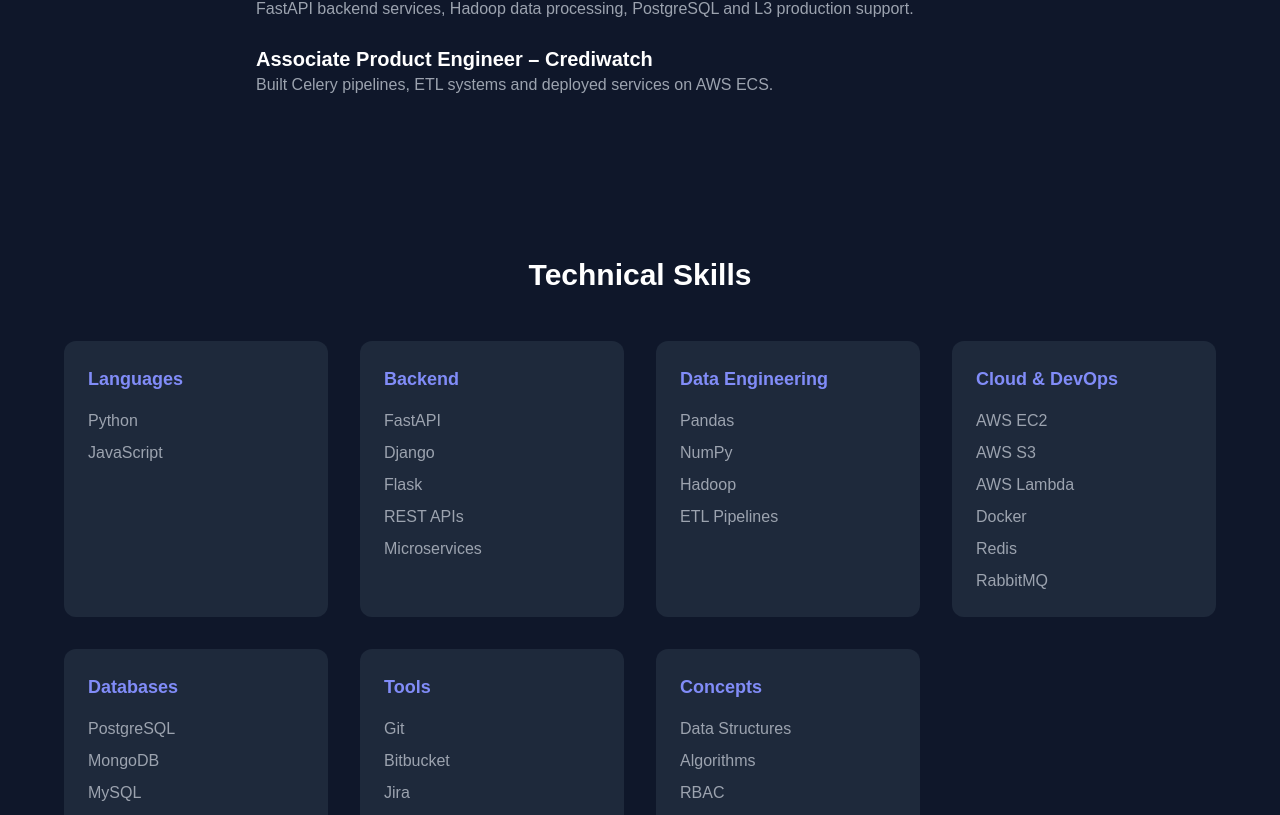
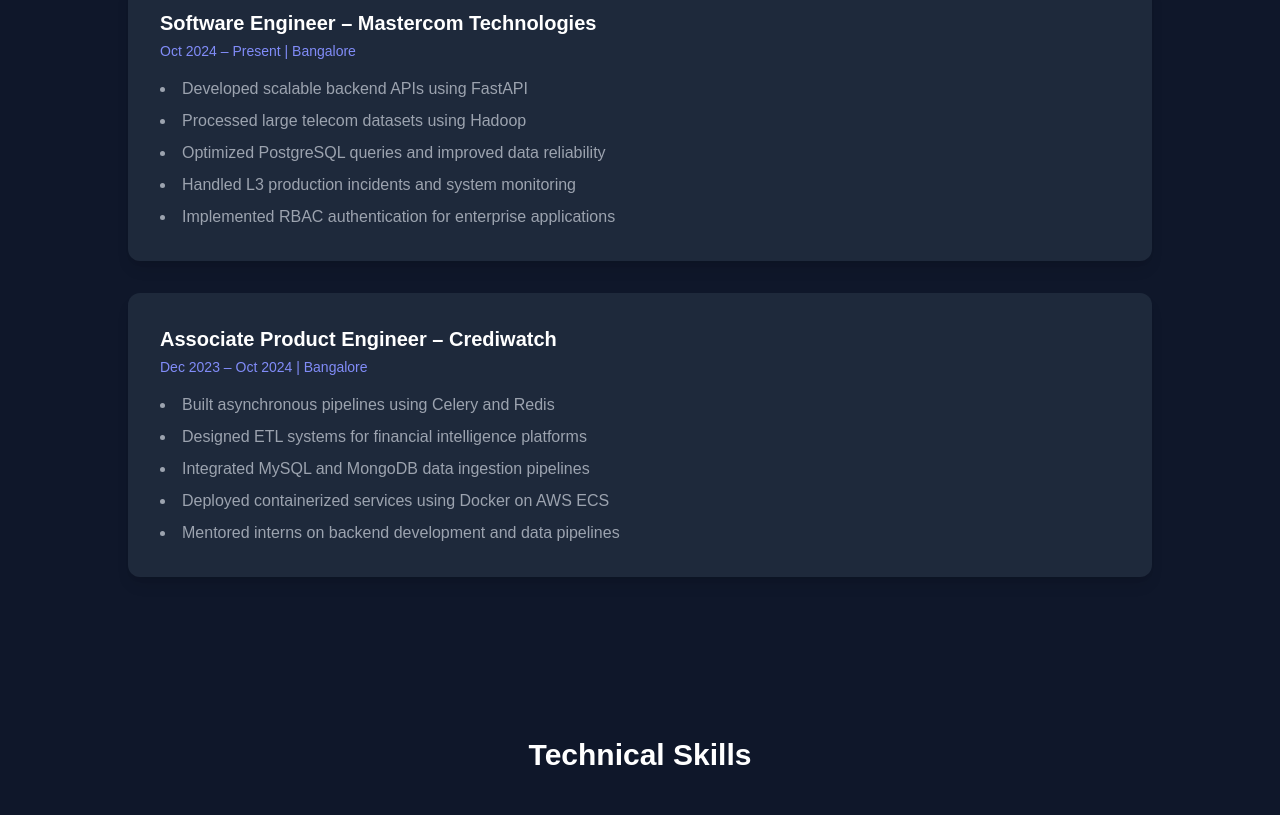
Before and after one commit to Gayathridevi006/gayathri-portfolio, a React (Vite) app: page / in a window 1280 px wide. Shown: the part 745-1560 px from the top of the page. Built offline with nearby package versions, Linux system fonts and the light colour scheme.

Commit message:
added exp changeds

```diff
--- a/src/components/Experience.jsx
+++ b/src/components/Experience.jsx
@@ -1,35 +1,60 @@
-export default function Experience(){
-
-return(
-
+export default function Experience() {
+  return (
     <section id="experience" className="py-20">
 
-<h2 className="text-3xl text-blue-400 text-center">
+      <h2 className="text-3xl font-bold text-center mb-12 text-blue-400">
         Experience
       </h2>
 
-<div className="max-w-3xl mx-auto mt-10">
+      <div className="max-w-5xl mx-auto space-y-8">
+
+        {/* Mastercom */}
+
+        <div className="bg-slate-800 p-8 rounded-xl shadow-lg hover:scale-[1.02] transition">
 
           <h3 className="text-xl font-bold">
             Software Engineer – Mastercom Technologies
           </h3>
 
-<p className="text-gray-400">
-FastAPI backend services, Hadoop data processing, PostgreSQL
-and L3 production support.
+          <p className="text-indigo-400 text-sm mt-1">
+            Oct 2024 – Present | Bangalore
           </p>
 
-<h3 className="text-xl font-bold mt-6">
+          <ul className="text-gray-400 mt-4 space-y-2 list-disc list-inside">
+            <li>Developed scalable backend APIs using FastAPI</li>
+            <li>Processed large telecom datasets using Hadoop</li>
+            <li>Optimized PostgreSQL queries and improved data reliability</li>
+            <li>Handled L3 production incidents and system monitoring</li>
+            <li>Implemented RBAC authentication for enterprise applications</li>
+          </ul>
+
+        </div>
+
+
+        {/* Crediwatch */}
+
+        <div className="bg-slate-800 p-8 rounded-xl shadow-lg hover:scale-[1.02] transition">
+
+          <h3 className="text-xl font-bold">
             Associate Product Engineer – Crediwatch
           </h3>
 
-<p className="text-gray-400">
-Built Celery pipelines, ETL systems and deployed services on AWS ECS.
+          <p className="text-indigo-400 text-sm mt-1">
+            Dec 2023 – Oct 2024 | Bangalore
           </p>
+
+          <ul className="text-gray-400 mt-4 space-y-2 list-disc list-inside">
+            <li>Built asynchronous pipelines using Celery and Redis</li>
+            <li>Designed ETL systems for financial intelligence platforms</li>
+            <li>Integrated MySQL and MongoDB data ingestion pipelines</li>
+            <li>Deployed containerized services using Docker on AWS ECS</li>
+            <li>Mentored interns on backend development and data pipelines</li>
+          </ul>
+
+        </div>
 
       </div>
 
     </section>
-
-)
+  );
 }
--- a/src/components/Skills.jsx
+++ b/src/components/Skills.jsx
@@ -10,7 +10,7 @@
 
         {/* Languages */}
 
-        <div className="bg-slate-800 p-6 rounded-xl">
+        <div className="bg-slate-800 p-8 rounded-xl shadow-lg hover:scale-[1.02] transition">
           <h3 className="text-lg font-semibold mb-4 text-indigo-400">
             Languages
           </h3>
@@ -24,7 +24,7 @@
 
         {/* Backend */}
 
-        <div className="bg-slate-800 p-6 rounded-xl">
+        <div className="bg-slate-800 p-8 rounded-xl shadow-lg hover:scale-[1.02] transition">
           <h3 className="text-lg font-semibold mb-4 text-indigo-400">
             Backend
           </h3>
@@ -41,7 +41,7 @@
 
         {/* Data Engineering */}
 
-        <div className="bg-slate-800 p-6 rounded-xl">
+        <div className="bg-slate-800 p-8 rounded-xl shadow-lg hover:scale-[1.02] transition">
           <h3 className="text-lg font-semibold mb-4 text-indigo-400">
             Data Engineering
           </h3>
@@ -57,7 +57,7 @@
 
         {/* Cloud & DevOps */}
 
-        <div className="bg-slate-800 p-6 rounded-xl">
+        <div className="bg-slate-800 p-8 rounded-xl shadow-lg hover:scale-[1.02] transition">
           <h3 className="text-lg font-semibold mb-4 text-indigo-400">
             Cloud & DevOps
           </h3>
@@ -75,7 +75,7 @@
 
         {/* Databases */}
 
-        <div className="bg-slate-800 p-6 rounded-xl">
+        <div cclassName="bg-slate-800 p-8 rounded-xl shadow-lg hover:scale-[1.02] transition">
           <h3 className="text-lg font-semibold mb-4 text-indigo-400">
             Databases
           </h3>
@@ -91,7 +91,7 @@
 
         {/* Tools */}
 
-        <div className="bg-slate-800 p-6 rounded-xl">
+        <div className="bg-slate-800 p-8 rounded-xl shadow-lg hover:scale-[1.02] transition">
           <h3 className="text-lg font-semibold mb-4 text-indigo-400">
             Tools
           </h3>
@@ -108,7 +108,7 @@
 
         {/* Concepts */}
 
-        <div className="bg-slate-800 p-6 rounded-xl">
+        <div className="bg-slate-800 p-8 rounded-xl shadow-lg hover:scale-[1.02] transition">
           <h3 className="text-lg font-semibold mb-4 text-indigo-400">
             Concepts
           </h3>
```
Lines whose indentation alone changed are shown as unchanged.
